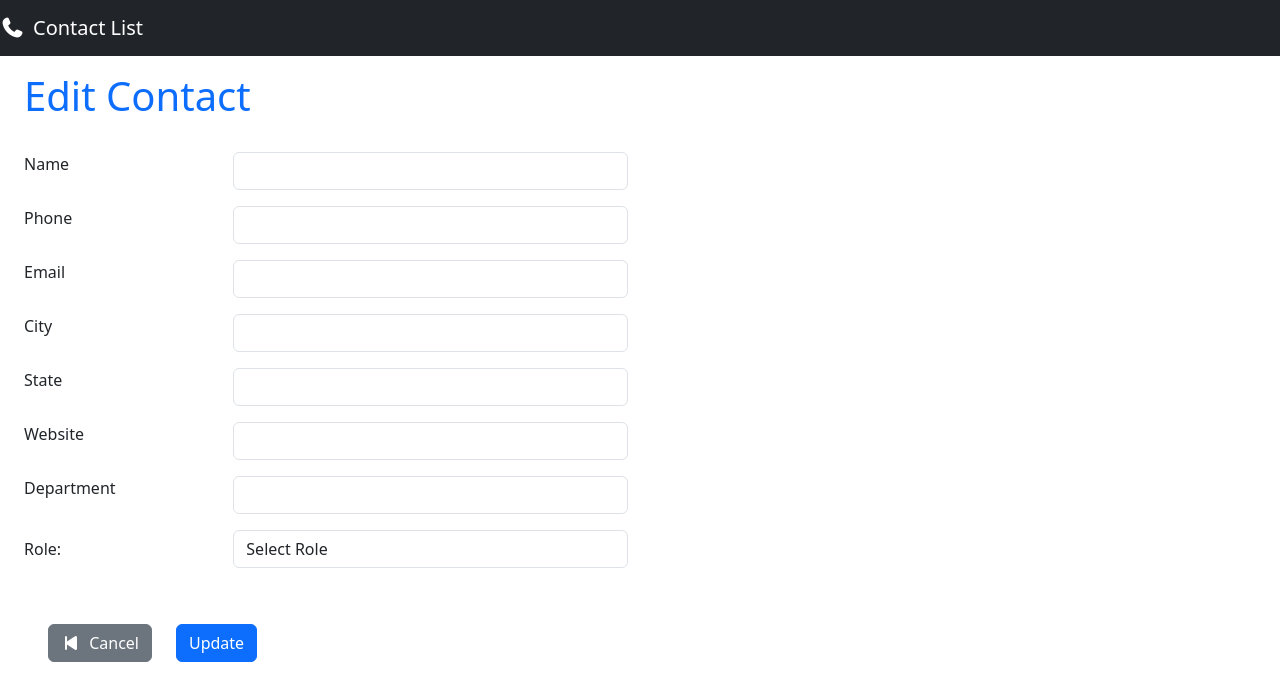
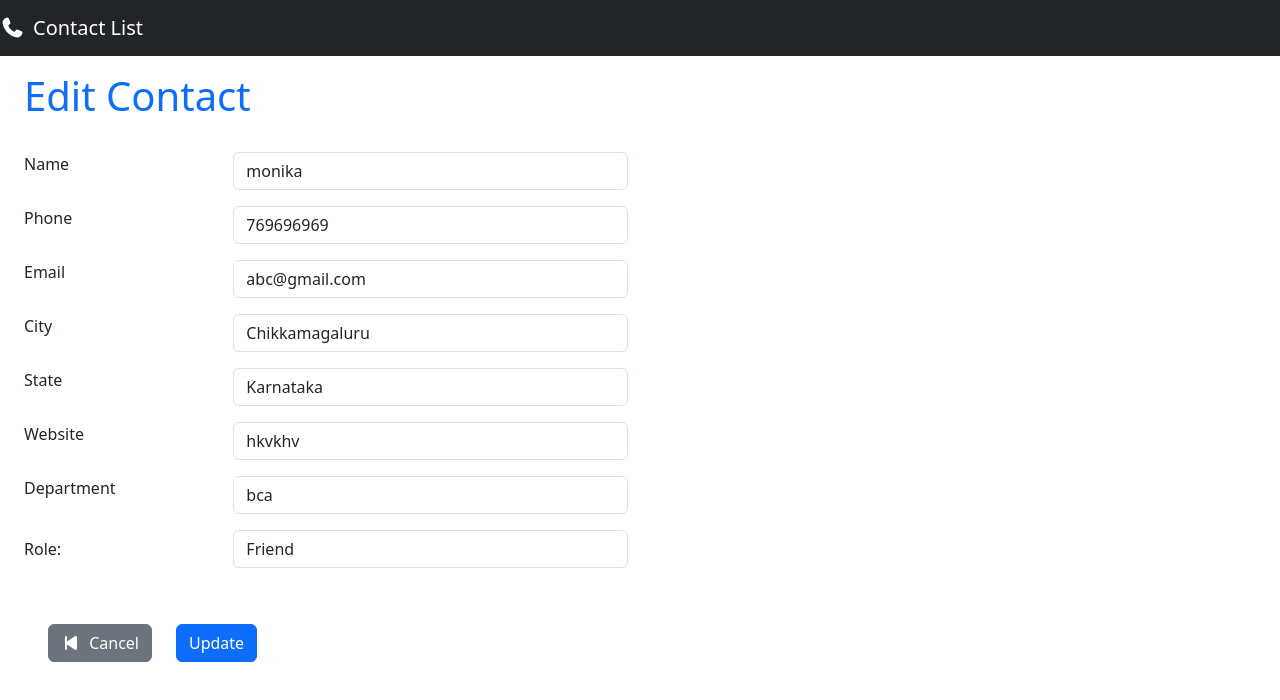
Before and after one commit to chaithrab-c/Contact-Manager, a React (Vite) app: page /EditContact/7954 in a window 1280 px wide. Shown: the top 700 px of the page. Built offline with nearby package versions, Linux system fonts and the light colour scheme; no server answers; data requests are answered from the project's data file.

Commit message:
Fix bug / Update feature

```diff
--- a/contacts.json
+++ b/contacts.json
@@ -49,8 +49,8 @@
       "Department": "BE"
     },
     {
-      "id": "82ef",
-      "name": "",
+      "id": "96af",
+      "name": "abc",
       "phone": "",
       "email": "",
       "city": "",
@@ -60,7 +60,19 @@
       "role": ""
     },
     {
-      "id": "96af",
+      "id": "7954",
+      "name": "monika",
+      "phone": "769696969",
+      "email": "abc@gmail.com",
+      "city": "Chikkamagaluru",
+      "state": "Karnataka",
+      "website": "hkvkhv",
+      "department": "",
+      "role": "Friend",
+      "Department": "bca"
+    },
+    {
+      "id": "8ded",
       "name": "",
       "phone": "",
       "email": "",
--- a/src/Components/Contacts/EditContact/EditContact.jsx
+++ b/src/Components/Contacts/EditContact/EditContact.jsx
@@ -8,15 +8,7 @@ import api from '../../axiosinstance'
 function EditContact() {
   const { id } = useParams()
   const navigate = useNavigate()
-  const [contacts, setContacts] = useState({
-    name: "",
-    phone: "",
-    email: "",
-    city: "",
-    state: "",
-    website: "",
-    Department: ""
-  })
+  const [contacts, setContacts] = useState([])
 
    const getContact = async () => {
       const res = await api.get(`/contacts/${id}`)
```
